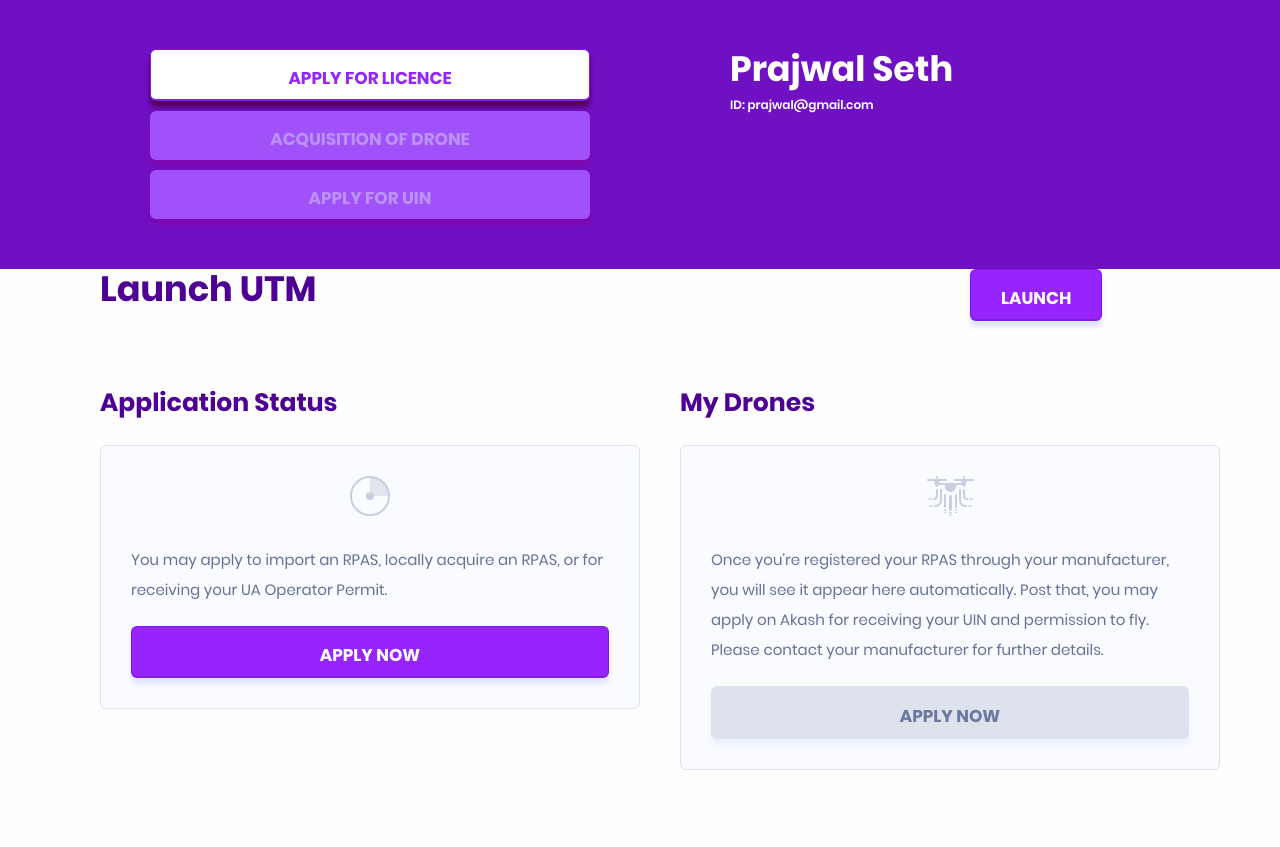
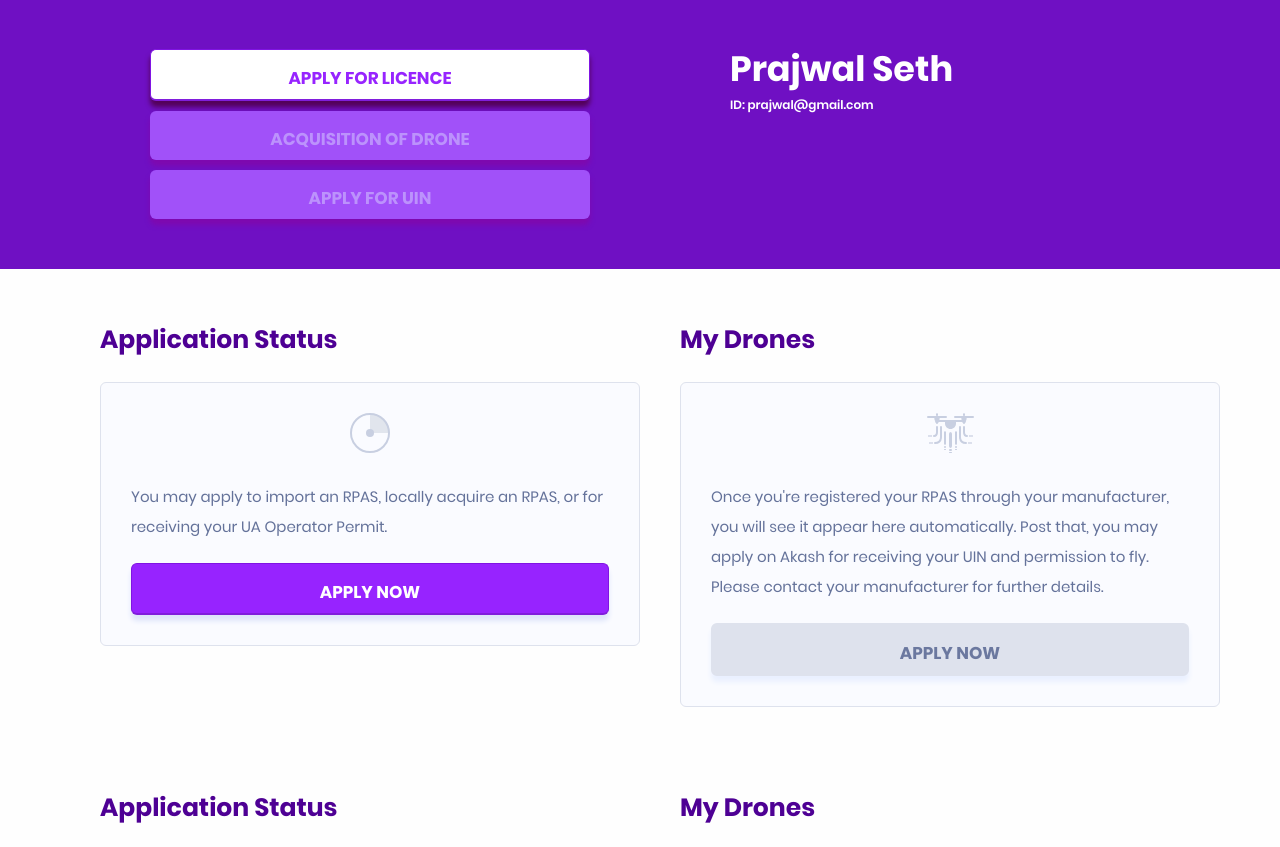
Before and after one commit to DebarghaG/Akash, a PHP site: page /dashboard.php in a window 1280 px wide. Shown: the part 70-917 px from the top of the page. Run offline with PHP 8.4, Linux system fonts and the light colour scheme; data that the repository does not hold is empty.

Commit message:
Fix dash

```diff
--- a/dashboard-2.php
+++ b/dashboard-2.php
@@ -53,6 +53,7 @@ include("header.php"); ?>
       <div class="grid-container">
         <div class="grid-x grid-padding-x">
           <div class="large-8 cell">
+            <br>
             <h2>Launch UTM</h2>
             <p></p>
           </div>
--- a/dashboard.php
+++ b/dashboard.php
@@ -48,23 +48,6 @@ include("header.php"); ?>
   </div>
   </section> -->
 
-  <section id="Launch UTM">
-    <div class="wrap">
-      <div class="grid-container">
-        <div class="grid-x grid-padding-x">
-          <div class="large-8 cell">
-            <h2>Launch UTM</h2>
-            <p></p>
-          </div>
-          <div class="large-3 large-offset-1 cell">
-            <div class="btn-wrap">
-              <a href="mapmyindia-userview.php" class="button">Launch</a>
-            </div>
-          </div>
-        </div>
-      </div>
-    </div>
-  </section>
 
   <section id="application-status">
     <div class="grid-container">
```
